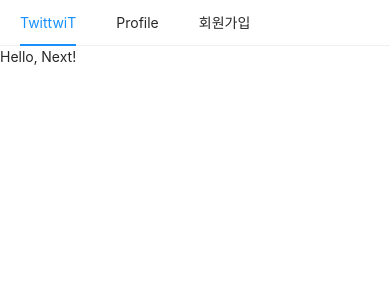
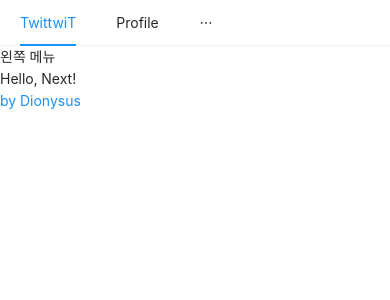
Before and after one commit to dionysus0214/react_TwittwiT, a Next.js app in the folder front/: page / in a window 390 px wide. Shown: the top 300 px of the page. Built offline with nearby package versions, Linux system fonts and the light colour scheme.

Commit message:
반응형 그리드 사용

```diff
--- a/front/components/AppLayout.js
+++ b/front/components/AppLayout.js
@@ -1,7 +1,7 @@
 import React from 'react';
 import PropTypes from 'prop-types';
 import Link from 'next/link';
-import { Menu } from 'antd';
+import { Menu, Input, Row, Col } from 'antd';
 
 const AppLayout = ({ children }) => {
   return (
@@ -13,11 +13,24 @@
         <Menu.Item key="profile">
           <Link href="/profile"><a>Profile</a></Link>
         </Menu.Item>
+        <Menu.Item>
+          <Input.Search enterButton style={{ verticalAlign: 'middle' }} />
+        </Menu.Item>
         <Menu.Item key="signup">
           <Link href="/signup"><a>회원가입</a></Link>
         </Menu.Item>
       </Menu>
-      {children}
+      <Row gutter={8}>
+        <Col xs={24} md={6}>
+          왼쪽 메뉴
+        </Col>
+        <Col xs={24} md={12}>
+          {children}
+        </Col>
+        <Col xs={24} md={6}>
+          <a href="https://github.com/dionysus0214" target="_blank" rel="noreferrer noopener">by Dionysus</a>
+        </Col>
+      </Row>
     </div>
   );
 };
```
